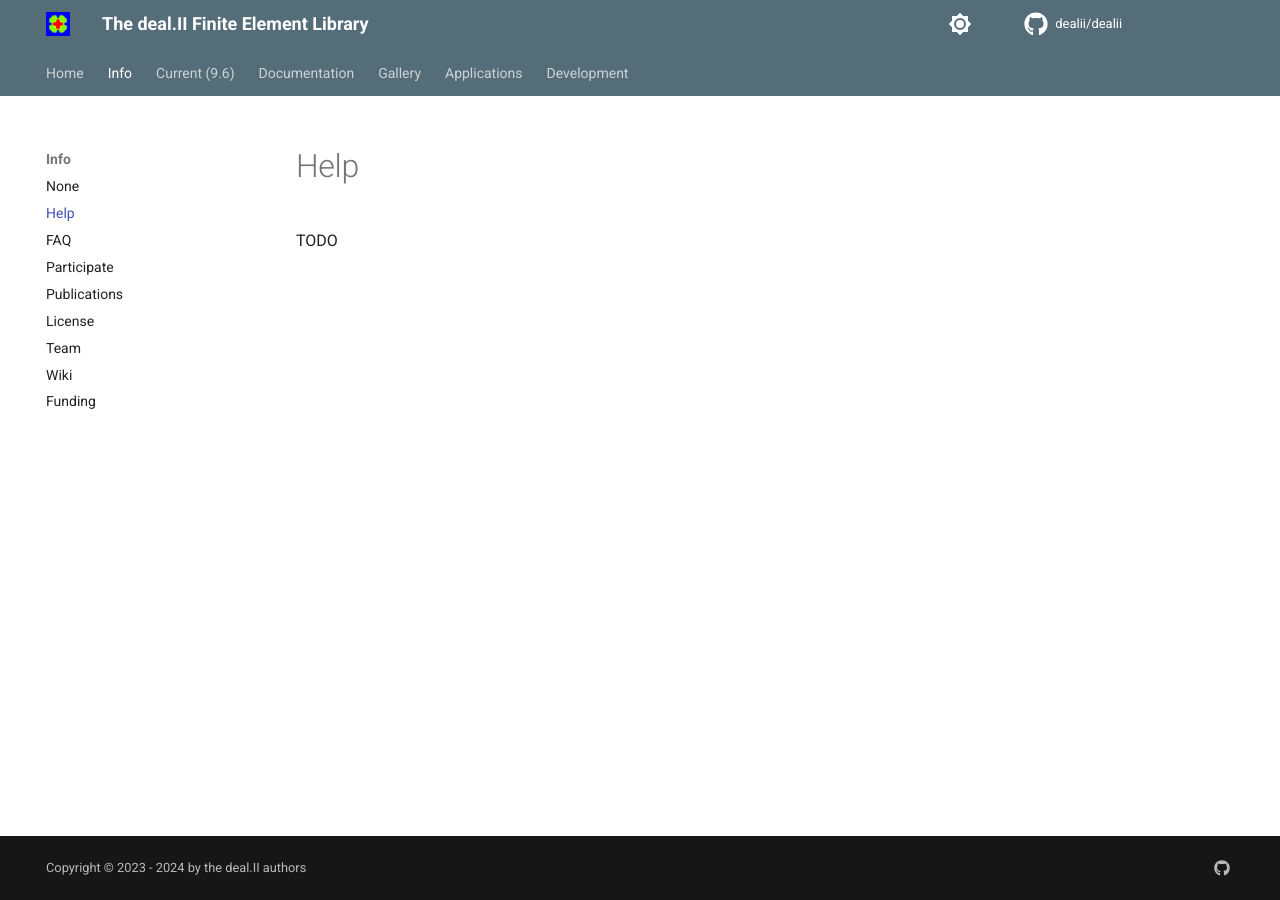
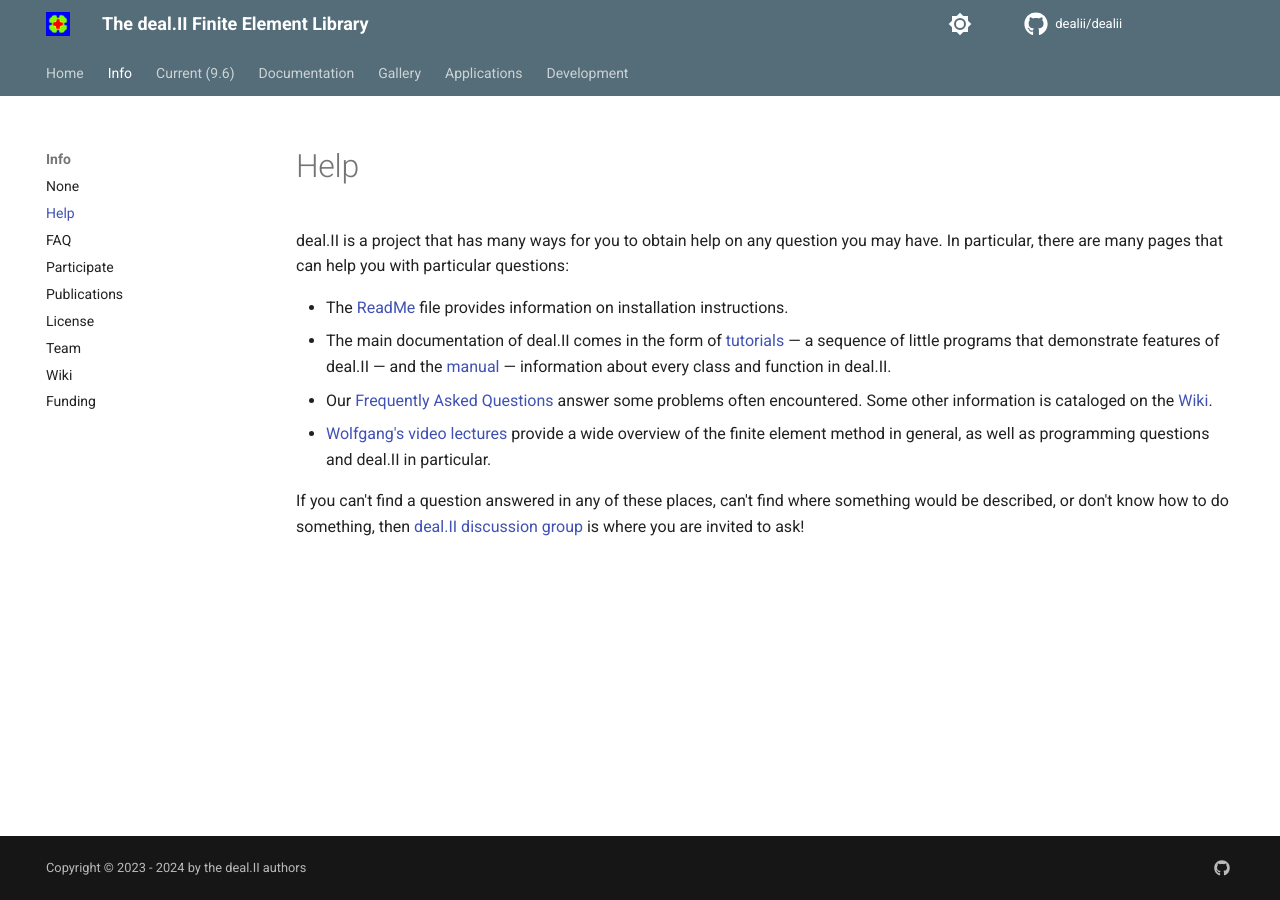
Before and after one commit to dealii/website, an MkDocs documentation site: the page built from docs/help.md, in a window 1280 px wide. Built offline with MkDocs 1.6.1 and Material for MkDocs 9.7.7, drawn with Linux system fonts in a browser that asks for light colours; comment, search, counter and statistics services are not loaded.

Commit message:
Put up the help.md file following previous website

```diff
--- a/docs/help.md
+++ b/docs/help.md
@@ -1,4 +1,11 @@
 Help
 ======
 
-TODO
+deal.II is a project that has many ways for you to obtain help on any question you may have. In particular, there are many pages that can help you with particular questions:
+
+- The [ReadMe](http://www.dealii.org/developer/readme.html) file provides information on installation instructions.
+- The main documentation of deal.II comes in the form of [tutorials](http://dealii.org/developer/doxygen/deal.II/Tutorial.html) — a sequence of little programs that demonstrate features of deal.II — and the [manual](http://dealii.org/developer/doxygen/deal.II/index.html) — information about every class and function in deal.II.
+- Our [Frequently Asked Questions](https://github.com/dealii/dealii/wiki/Frequently-Asked-Questions) answer some problems often encountered. Some other information is cataloged on the [Wiki](https://github.com/dealii/dealii/wiki).
+- [Wolfgang's video lectures](http://www.math.colostate.edu/~bangerth/videos.html) provide a wide overview of the finite element method in general, as well as programming questions and deal.II in particular.
+
+If you can't find a question answered in any of these places, can't find where something would be described, or don't know how to do something, then  [deal.II discussion group](https://groups.google.com/d/forum/dealii) is where you are invited to ask!
```
